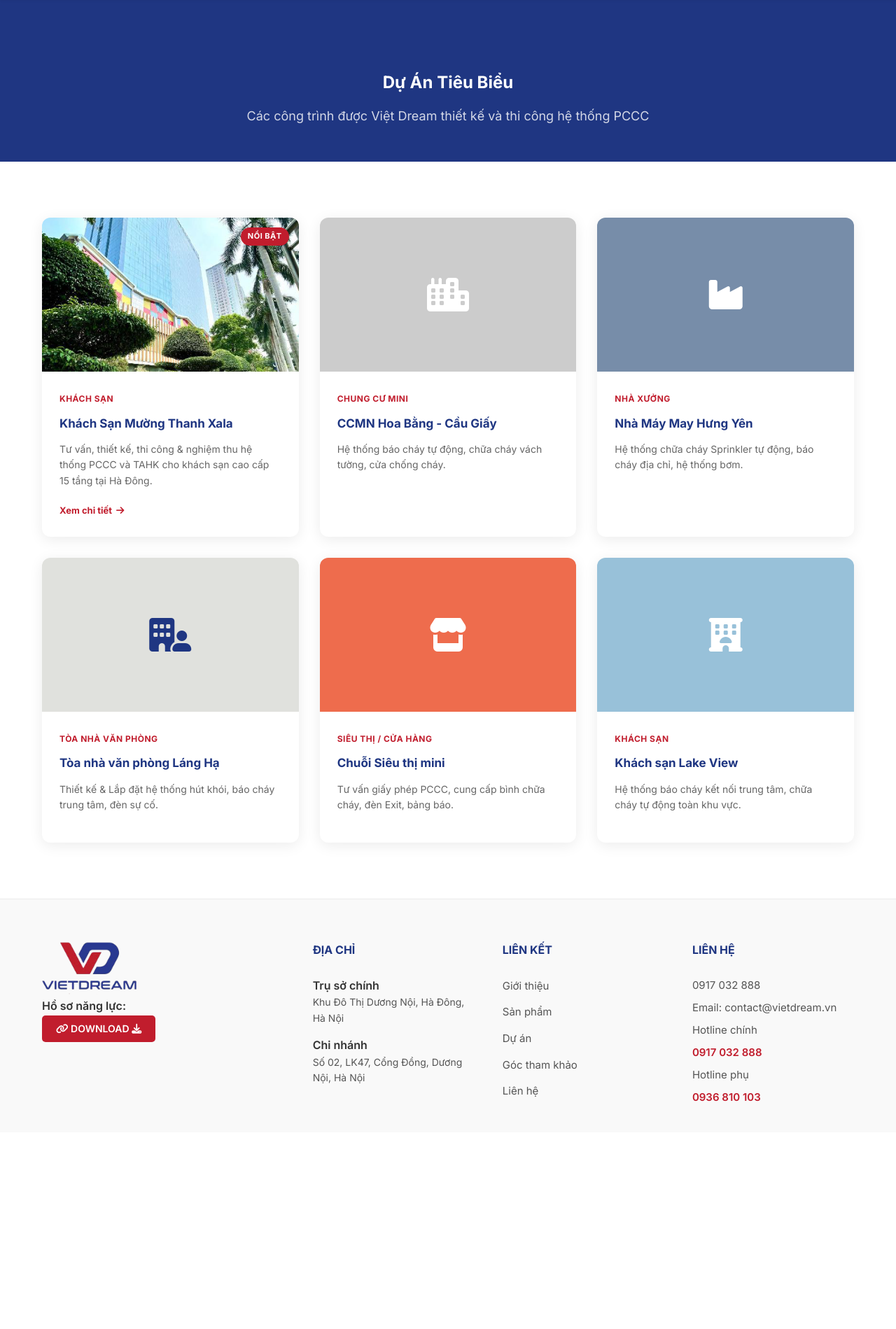
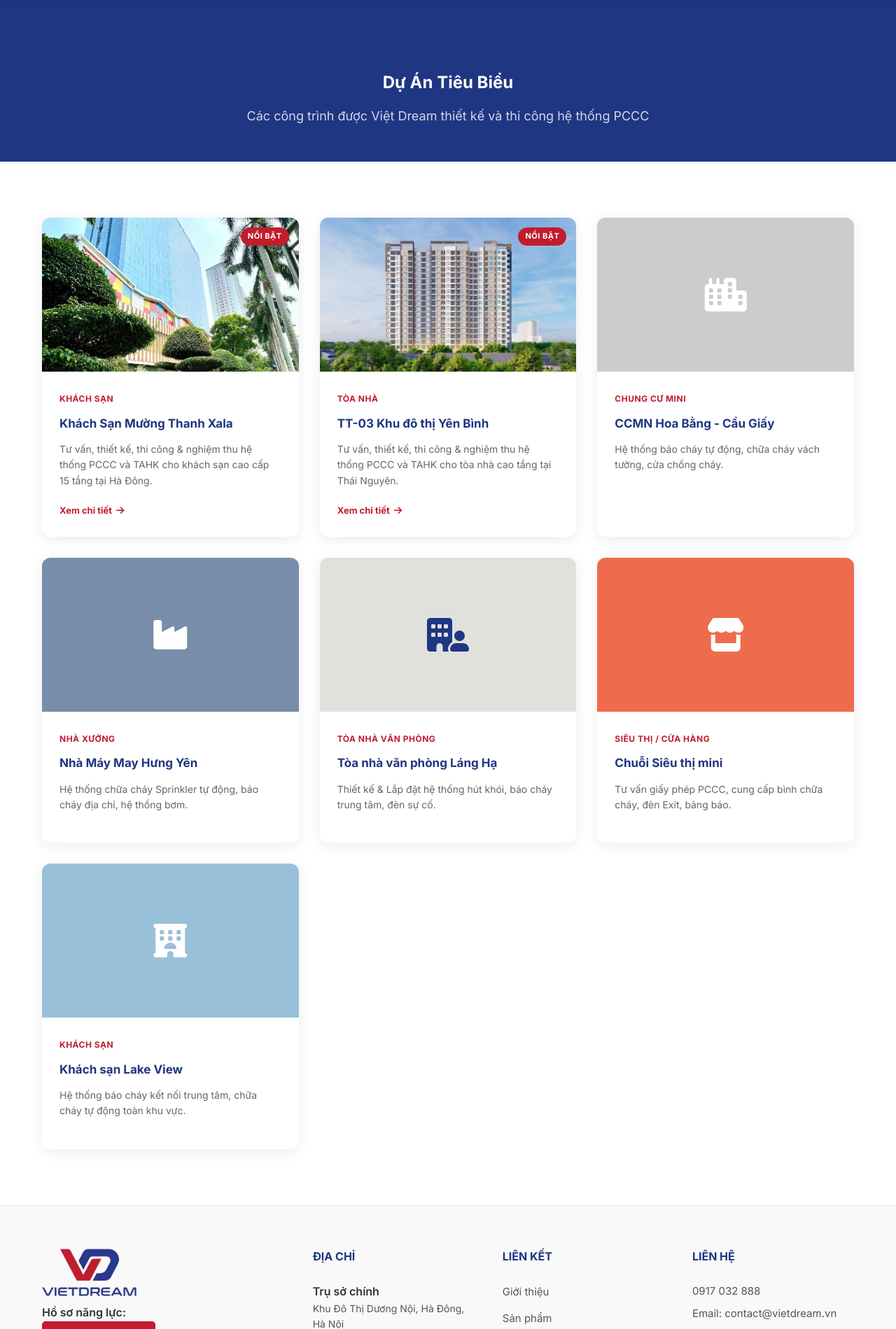
Before and after one commit to thieuan/vietdream_dj, a Django app: page /du-an/ in a window 1280 px wide. Shown: the part 81-1980 px from the top of the page at 70% size. Before the commit the page ends 1655 px from the top, so only its background shows below. Run offline with Django 5.2, Linux system fonts and the light colour scheme.

Commit message:
update yen binh project

```diff
--- a/pages/views.py
+++ b/pages/views.py
@@ -61,6 +61,64 @@ PROJECTS = {
             {'src': 'images/muongthanh_pccc_2.png', 'alt': 'Phòng máy bơm chữa cháy'},
         ],
     },
+    'khu-do-thi-yen-binh': {
+        'slug': 'khu-do-thi-yen-binh',
+        'name': 'Nhà ở cao tầng TT-03 thuộc dự án Khu đô thị Yên Bình',
+        'category': 'Chung Cư',
+        'category_icon': 'fa-hotel',
+        'category_color': '#1a3a5c',
+        'short_desc': 'Tư vấn, thiết kế, thi công & nghiệm thu hệ thống PCCC và TAHK cho tòa nhà 20 tầng.',
+        'location': 'Ô đất ký hiệu TT-03 thuộc KĐT Yên Bình, phường Vạn Xuân, Tỉnh Thái Nguyên',
+        'client': 'Công ty Cổ phần phát triển đô thị Yên Bình',
+        'year': '2026',
+        'role': 'Nhà thầu độc lập',
+        'scale': '20 tầng nổi và 02 tầng hầm',
+        'scope': 'Tư vấn thiết kế hệ thống PCCC và TAHK, thẩm duyệt về PCCC. Cung cấp và lắp đặt hệ thống PCCC và TAHK; tổ chức nghiệm thu về PCCC',
+        'description': 'Dự án Nhà ở cao tầng TT-03 thuộc dự án Khu đô thị Yên Bình, được thiết kế với quy mô 20 tầng và 02 tầng hầm. Dự án là tòa nhà chung cư tại KĐT Yên Bình, phường Vạn Xuân, Tỉnh Thái Nguyên',
+        'highlights': [
+            {
+                'title': 'Tiêu chuẩn cao cấp',
+                'icon': 'fa-star',
+                'content': 'Nằm trong chuỗi tòa nhà chung cư cao tầng thuộc dự án khu đô thị Yên Bình, dự án đòi hỏi sự khắt khe về tính an toàn tuyệt đối và sự phối hợp nhịp nhàng giữa hệ thống PCCC với không gian quần thể của khu đô thị.'
+            },
+            {
+                'title': 'Tiến độ thần tốc',
+                'icon': 'fa-clock',
+                'content': 'Với tư cách nhà thầu độc lập, chúng tôi đã tối ưu hóa quy trình từ khâu thiết kế đến nghiệm thu để đáp ứng tiến độ khẩn trương của dự án trong năm 2026.'
+            },
+        ],
+        'work_items': [
+            {
+                'title': 'Tư vấn và Pháp lý PCCC',
+                'icon': 'fa-file-contract',
+                'tasks': [
+                    'Tư vấn thiết kế hệ thống Phòng cháy chữa cháy (PCCC) và hệ thống Tạo áp cầu thang - Hút khói (TAHK).',
+                    'Thực hiện thủ tục, hồ sơ và đại diện Chủ đầu tư làm việc với cơ quan chức năng để Thẩm duyệt thiết kế về PCCC.',
+                ]
+            },
+            {
+                'title': 'Cung cấp và Thi công',
+                'icon': 'fa-wrench',
+                'tasks': [
+                    'Cung cấp vật tư, thiết bị đạt chuẩn cho hệ thống PCCC & TAHK.',
+                    'Trực tiếp lắp đặt, đấu nối và vận hành thử nghiệm hệ thống tại hiện trường, đảm bảo đúng tiêu chuẩn kỹ thuật và tính thẩm mỹ của khách sạn cao cấp.',
+                ]
+            },
+            {
+                'title': 'Nghiệm thu và Bàn giao',
+                'icon': 'fa-clipboard-check',
+                'tasks': [
+                    'Tổ chức thực hiện công tác Nghiệm thu về PCCC với Cục/Phòng Cảnh sát PCCC & CNCH.',
+                    'Hoàn thiện hồ sơ hoàn công và bàn giao hệ thống đi vào hoạt động chính thức.',
+                ]
+            },
+        ],
+        'images': [
+            {'src': 'images/project_yenbinh.jpg', 'alt': 'Nhà ở cao tầng TT-03 thuộc dự án Khu đô thị Yên Bình'},
+            {'src': 'images/muongthanh_pccc_1.png', 'alt': 'Hệ thống PCCC bên trong khách sạn'},
+            {'src': 'images/muongthanh_pccc_2.png', 'alt': 'Phòng máy bơm chữa cháy'},
+        ],
+    },
 }
 
 def home(request):
--- a/templates/pages/projects.html
+++ b/templates/pages/projects.html
@@ -9,18 +9,20 @@
         background: #fff;
         border-radius: 12px;
         overflow: hidden;
-        box-shadow: 0 4px 20px rgba(0,0,0,0.08);
+        box-shadow: 0 4px 20px rgba(0, 0, 0, 0.08);
         transition: transform 0.3s ease, box-shadow 0.3s ease;
         text-decoration: none;
         color: inherit;
         display: block;
     }
+
     .project-card:hover {
         transform: translateY(-6px);
-        box-shadow: 0 12px 40px rgba(0,0,0,0.16);
+        box-shadow: 0 12px 40px rgba(0, 0, 0, 0.16);
         color: inherit;
         text-decoration: none;
     }
+
     .project-card-img {
         height: 220px;
         display: flex;
@@ -29,12 +31,14 @@
         overflow: hidden;
         position: relative;
     }
+
     .project-card-img img {
         width: 100%;
         height: 100%;
         object-fit: cover;
         display: block;
     }
+
     .project-card-img-icon {
         width: 100%;
         height: 100%;
@@ -42,9 +46,11 @@
         align-items: center;
         justify-content: center;
     }
+
     .project-card-body {
         padding: 25px;
     }
+
     .project-category {
         font-size: 12px;
         font-weight: 700;
@@ -52,17 +58,20 @@
         text-transform: uppercase;
         letter-spacing: 0.5px;
     }
+
     .project-card-body h3 {
         margin: 10px 0 12px;
         font-size: 17px;
         color: var(--secondary);
     }
+
     .project-card-body p {
         font-size: 14px;
         color: #666;
         margin-bottom: 18px;
         line-height: 1.6;
     }
+
     .project-card-link {
         font-size: 13px;
         font-weight: 700;
@@ -72,9 +81,11 @@
         gap: 6px;
         transition: gap 0.2s;
     }
+
     .project-card:hover .project-card-link {
         gap: 10px;
     }
+
     .badge-new {
         position: absolute;
         top: 14px;
@@ -90,10 +101,12 @@
     }
 </style>
 
-<section class="page-header" style="background-color: var(--secondary); color: white; padding: 100px 0 50px; text-align: center;">
+<section class="page-header"
+    style="background-color: var(--secondary); color: white; padding: 100px 0 50px; text-align: center;">
     <div class="container fade-up">
         <h1>Dự Án Tiêu Biểu</h1>
-        <p style="margin-top: 15px; font-size: 18px; opacity: 0.8;">Các công trình được Việt Dream thiết kế và thi công hệ thống PCCC</p>
+        <p style="margin-top: 15px; font-size: 18px; opacity: 0.8;">Các công trình được Việt Dream thiết kế và thi công
+            hệ thống PCCC</p>
     </div>
 </section>
 
@@ -110,7 +123,23 @@
                 <div class="project-card-body">
                     <span class="project-category">Khách Sạn</span>
                     <h3>Khách Sạn Mường Thanh Xala</h3>
-                    <p>Tư vấn, thiết kế, thi công & nghiệm thu hệ thống PCCC và TAHK cho khách sạn cao cấp 15 tầng tại Hà Đông.</p>
+                    <p>Tư vấn, thiết kế, thi công & nghiệm thu hệ thống PCCC và TAHK cho khách sạn cao cấp 15 tầng tại
+                        Hà Đông.</p>
+                    <span class="project-card-link">Xem chi tiết <i class="fa-solid fa-arrow-right"></i></span>
+                </div>
+            </a>
+
+            <!-- Project: Khách Sạn Mường Thanh Xala (Featured) -->
+            <a href="{% url 'project_detail' 'khu-do-thi-yen-binh' %}" class="project-card fade-up">
+                <div class="project-card-img">
+                    <img src="{% static 'images/project_yenbinh.jpg' %}" alt="KĐT Yên Bình">
+                    <span class="badge-new">Nổi Bật</span>
+                </div>
+                <div class="project-card-body">
+                    <span class="project-category">Tòa Nhà</span>
+                    <h3>TT-03 Khu đô thị Yên Bình</h3>
+                    <p>Tư vấn, thiết kế, thi công & nghiệm thu hệ thống PCCC và TAHK cho tòa nhà cao tầng tại Thái
+                        Nguyên.</p>
                     <span class="project-card-link">Xem chi tiết <i class="fa-solid fa-arrow-right"></i></span>
                 </div>
             </a>
```
Also changed, not shown: templates/pages/home.html (+40 -26 lines), static/images/project_muongthanh.jpg (added), static/images/project_muongthanh_1.jpg (added), static/images/project_yenbinh.jpg (added).
